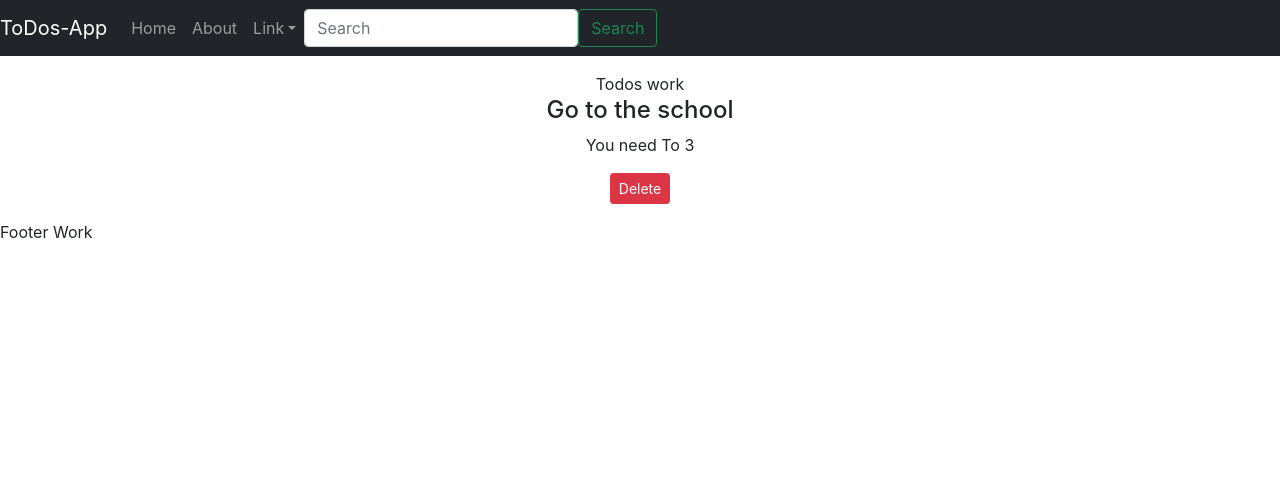
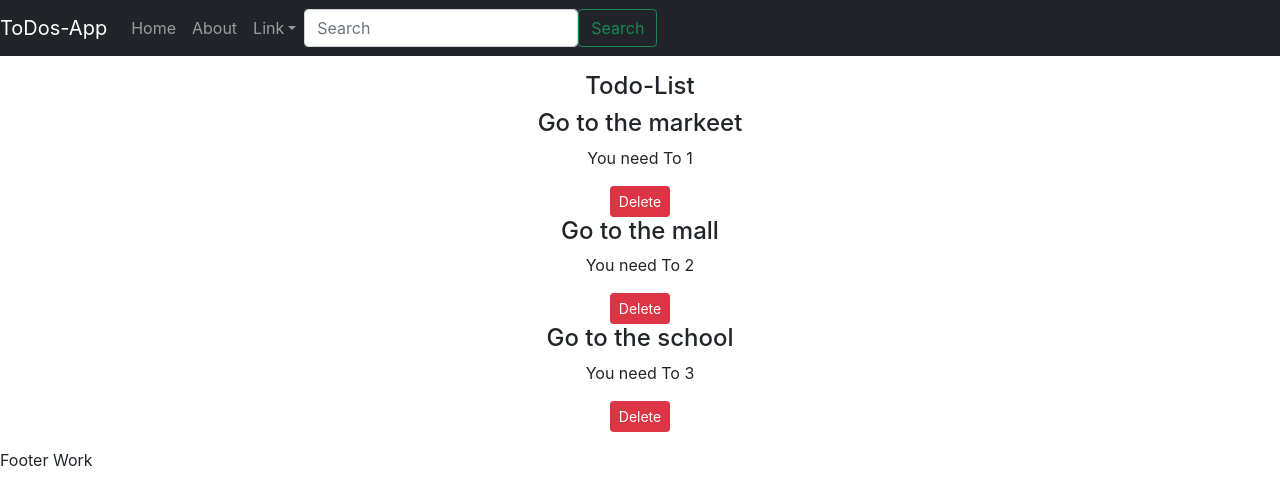
Before and after one commit to rizwanullah313/Todo-react, a React (Create React App) app: page / in a window 1280 px wide. Shown: the top 504 px of the page. Built offline with nearby package versions, Linux system fonts and the light colour scheme.

Commit message:
Add onDelete function with Delete Button

```diff
--- a/src/App.js
+++ b/src/App.js
@@ -4,6 +4,11 @@
 import { Todos } from "./Components/Todos";
 
 function App() {
+
+   const onDelete = (todo) => {
+      console.log("Ondelete work suuccess", todo);
+   }
+
   let todos=[
     {
       sno: 1,
@@ -25,7 +30,7 @@
   return (
     <div>
       <Header title="ToDos-App" Searchbarr={true}/>
-      <Todos todos={todos}/>
+      <Todos todos={todos} onDelete={onDelete}/>
       <Footer/>
     </div>
   );
--- a/src/Components/Todo.js
+++ b/src/Components/Todo.js
@@ -1,13 +1,13 @@
 import React from 'react'
 
-export const Todo = ({todo}) => {
+export const Todo = ({ todo, onDelete }) => {
     return (
         <div>
             <h4>
                 {todo.title}
             </h4>
             <p>{todo.desc}</p>
-            <button className="btn btn-sm btn-danger">Delete</button>
+            <button className="btn btn-sm btn-danger" onClick={()=>{onDelete(todo)}}>Delete</button>
         </div>
     )
 }
--- a/src/Components/Todos.js
+++ b/src/Components/Todos.js
@@ -4,8 +4,10 @@
 export const Todos = (props) => {
     return (
         <div className="container text-center my-3">
-            Todos work
-            <Todo todo={props.todos[2]}/>
+            <h4>Todo-List</h4>
+            {props.todos.map((todo) => {
+                return <Todo todo={todo} key={todo.sno} onDelete={props.onDelete} />
+            })}
         </div>
     )
 }
```
